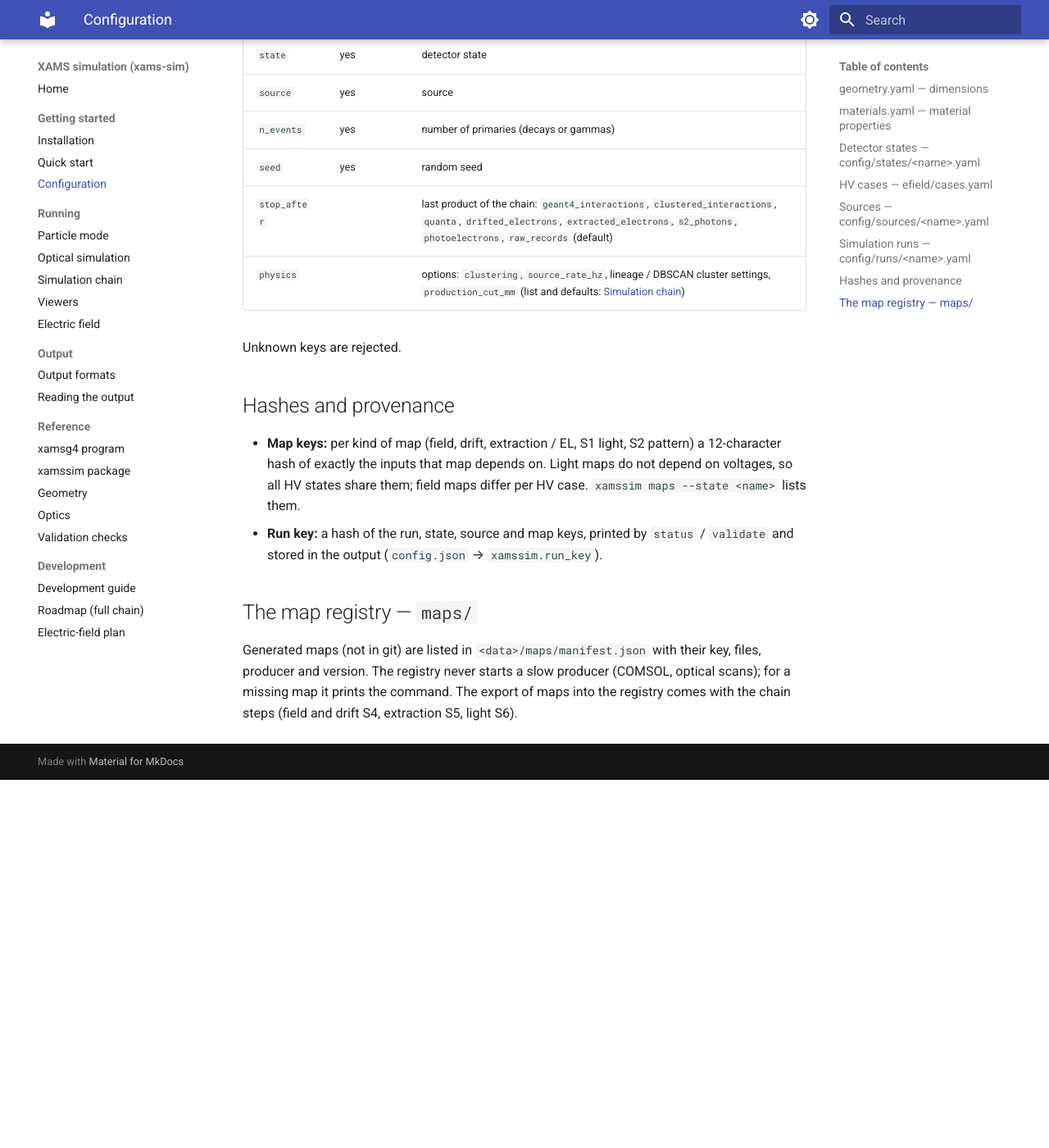
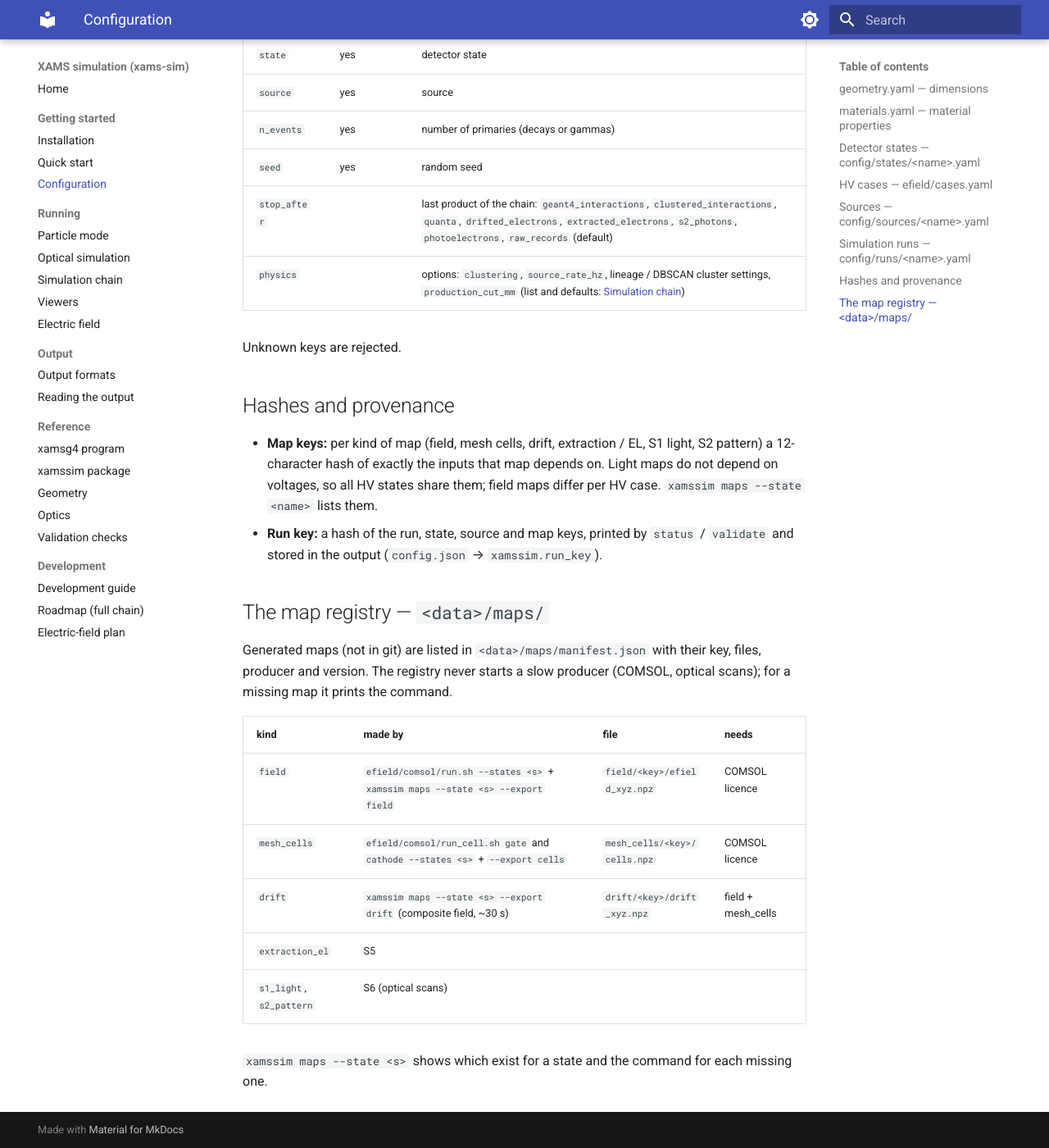
Before and after one commit to XAMS-nikhef/xams-sim, an MkDocs documentation site: the page built from docs/configuration.md, in a window 1280 px wide and 1400 px high, scrolled down 2963 px. Shown: the whole window at 82% size. Built offline with MkDocs 1.6.1 and Material for MkDocs 9.7.7, drawn with Linux system fonts in a browser that asks for light colours; before the commit the page ends 3914 px from its top, so only the background shows below that.

Commit message:
Docs and overview note for S4: map kinds, drift target, CLI usage
- docs: map-kind table (field, mesh_cells, drift, ...), quick start with
  --target drifted_electrons, index (what is available now), CLI row.
- cli.py usage block current (--export cells, chain targets).
- overview note: maps present per state, <data> paths, plan status with
  remarks, regenerated figures.

Co-Authored-By: Claude Opus 5.5 <noreply@anthropic.com>

```diff
--- a/docs/configuration.md
+++ b/docs/configuration.md
@@ -104,14 +104,23 @@ Unknown keys are rejected.
 
 ## Hashes and provenance
 
-- **Map keys:** per kind of map (field, drift, extraction / EL, S1 light, S2 pattern) a 12-character hash of exactly
+- **Map keys:** per kind of map (field, mesh cells, drift, extraction / EL, S1 light, S2 pattern) a 12-character hash of exactly
   the inputs that map depends on. Light maps do not depend on voltages, so all HV states share them; field maps differ
   per HV case. `xamssim maps --state <name>` lists them.
 - **Run key:** a hash of the run, state, source and map keys, printed by `status` / `validate` and stored in the
   output (`config.json` → `xamssim.run_key`).
 
-## The map registry — `maps/`
+## The map registry — `<data>/maps/`
 
 Generated maps (not in git) are listed in `<data>/maps/manifest.json` with their key, files, producer and version. The
-registry never starts a slow producer (COMSOL, optical scans); for a missing map it prints the command. The export
-of maps into the registry comes with the chain steps (field and drift S4, extraction S5, light S6).
+registry never starts a slow producer (COMSOL, optical scans); for a missing map it prints the command.
+
+| kind | made by | file | needs |
+|---|---|---|---|
+| `field` | `efield/comsol/run.sh --states <s>` + `xamssim maps --state <s> --export field` | `field/<key>/efield_xyz.npz` | COMSOL licence |
+| `mesh_cells` | `efield/comsol/run_cell.sh gate` and `cathode --states <s>` + `--export cells` | `mesh_cells/<key>/cells.npz` | COMSOL licence |
+| `drift` | `xamssim maps --state <s> --export drift` (composite field, ~30 s) | `drift/<key>/drift_xyz.npz` | field + mesh_cells |
+| `extraction_el` | S5 | | |
+| `s1_light`, `s2_pattern` | S6 (optical scans) | | |
+
+`xamssim maps --state <s>` shows which exist for a state and the command for each missing one.
```
Also changed, not shown: docs/index.md (+5 -4 lines), docs/quickstart.md (+1 -0 lines), docs/xamssim.md (+1 -1 lines), 2 other files.
